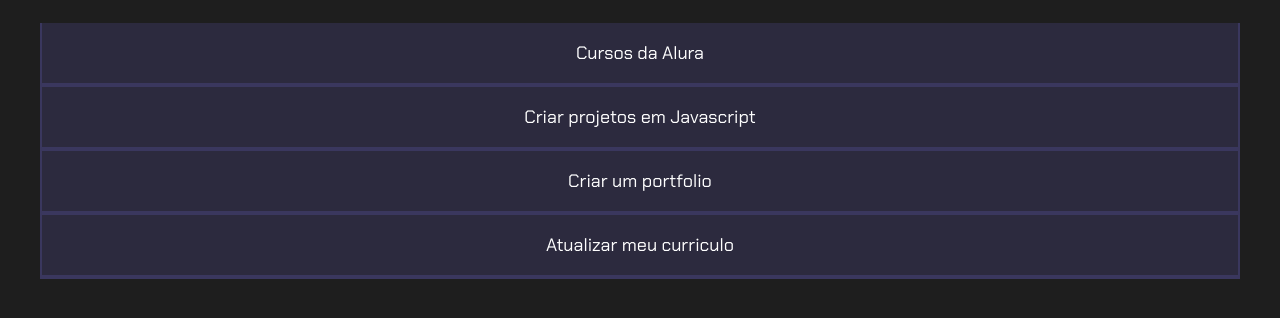
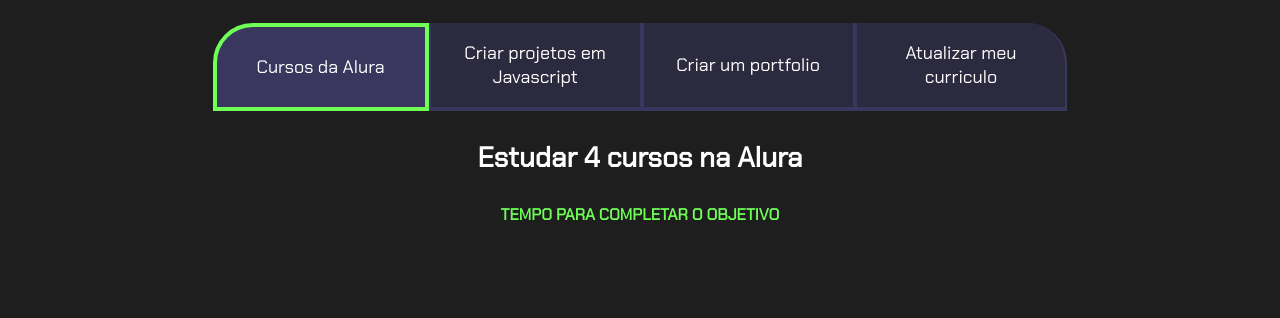
Before and after one commit to bryanmiranha/1tri2024, a plain HTML site: page index.html in a window 1280 px wide. Both pictures are taken after a click on the button "Cursos da Alura". Shown: the part 80-398 px from the top of the page. Drawn offline with Linux system fonts and the light colour scheme.

Commit message:
Add files via upload

```diff
--- a/index.html
+++ b/index.html
@@ -9,12 +9,32 @@
 <body>
     <section class="conteudo-principal">
         <h2 class="titulo-principal">Meus Objetivos do ano<span>_</span></h2>
-        <div class="botoes"></div>
-        <button class="botao">Cursos da Alura</button>
-        <button class="botao">Criar projetos em Javascript</button>
-        <button class="botao">Criar um portfolio</button>
-        <button class="botao">Atualizar meu curriculo</button>
-
+        <div class="botoes">
+            <button class="botao ativo">Cursos da Alura</button>
+            <button class="botao">Criar projetos em Javascript</button>
+            <button class="botao">Criar um portfolio</button>
+            <button class="botao">Atualizar meu curriculo</button>
+        </div>
+        <div class="abas-textos">
+        <div class="aba-conteudo ativo">
+            <h3 class="aba-conteudo-titulo-principal">Estudar 4 cursos na Alura</h3>
+            <h4 class="aba-conteudo-titulo-secundario">Tempo para completar o objetivo</h4>
+        </div>
+        <div class="aba-conteudo">
+            <h3 class="aba-conteudo-titulo-principal">Criar 5 projetos em Javascript</h3>
+            <h4 class="aba-conteudo-titulo-secundario">Tempo para completar o objetivo</h4>
+        </div>
+        <div class="aba-conteudo">
+            <h3 class="aba-conteudo-titulo-principal">Criar um portfolio com os 3 melhores projetos</h3>
+            <h4 class="aba-conteudo-titulo-secundario">Tempo para completar o objetivo</h4>
+        </div>
+        <div class="aba-conteudo">
+            <h3 class="aba-conteudo-titulo-principal">Atualizar meu curriculo com os certificados da Alura</h3>
+            <h4 class="aba-conteudo-titulo-secundario">Tempo para completar o objetivo</h4>
+        </div>
+    </div>
+</div>
     </section>
+    <script src="main.js"></script>
 </body>
 </html>
--- /dev/null
+++ b/main.js
@@ -0,0 +1,13 @@
+ const botoes = document.querySelectorAll(".botao");
+
+ for(let i=0;i <botoes.length;i++){
+    botoes[i].onclick = function(){
+
+        for(let j=0;j<botoes.length;j++){
+            botoes[j].classList.remove("ativo");
+        }
+
+        botoes[i].classList.add("ativo");
+    }
+
+ }
--- a/style.css
+++ b/style.css
@@ -62,6 +62,37 @@
     display: block;
 }
 
+.botao.ativo{
+    background-color: var(--botao-ativo);
+    border: 4px solid var(--verde)
+}
+
+.abas-texto{
+    background-color: var(--texto-fundo);
+    padding: 40px;
+    border-radius: 0 0 40px 40px;
+}
+
+.aba-conteudo.ativo{
+    display: block;
+}
+
+.aba-conteudo{
+    display: none;
+}
+
+.aba-conteudo-titulo-principal{
+    font-size: 28px;
+    text-align: center;
+}
+
+.aba-conteudo-titulo-secundario{
+    text-align: center;
+    color: var(--verde);
+    text-transform: uppercase;
+}
+
+
 @media screen and (min-width: 768px) {
     .botoes{
         display: flex;
@@ -71,7 +102,7 @@
 
     }
 
-    .botao:first-child{
+    .botao:last-child{
         border-radius: 0 40px 0 0
 
     }
```
